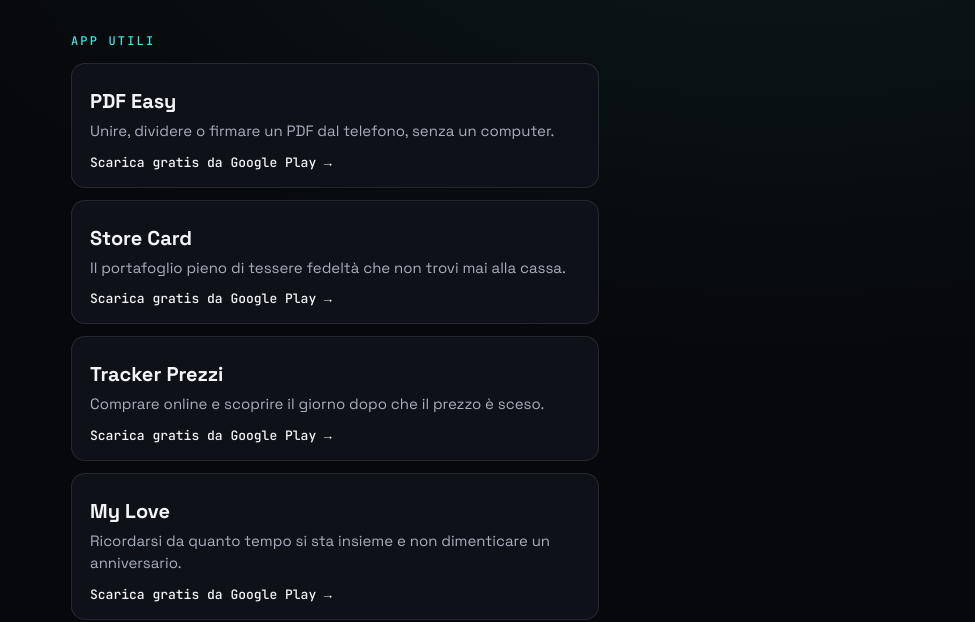
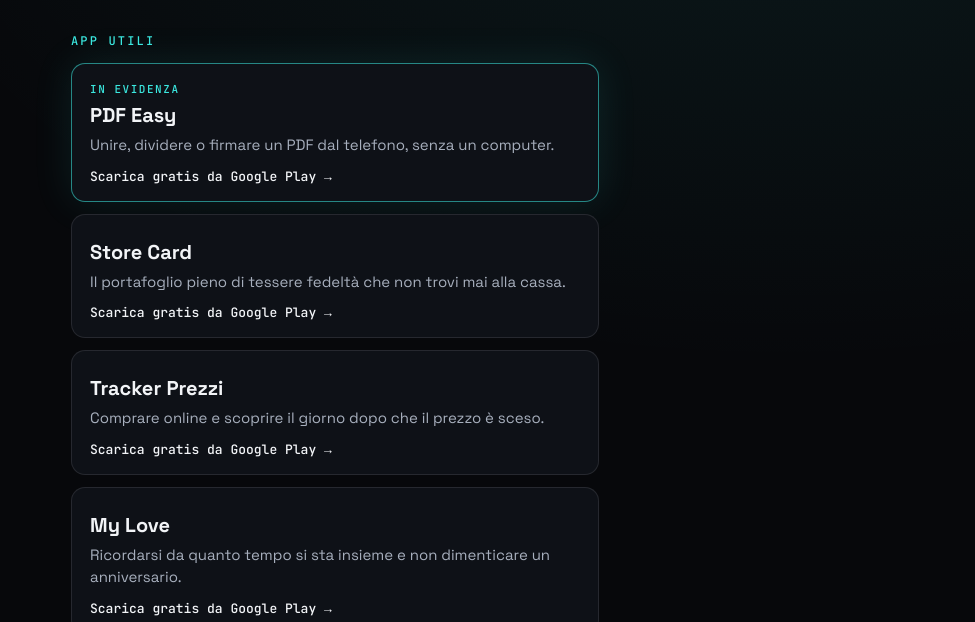
Before and after one commit to bishasocial/scenariozero-media, a plain HTML site: page index.html in a window 1280 px wide. Shown: the part 178-800 px from the top of the page, without its empty margins (305-1280 px from the left). Drawn offline with Linux system fonts and the light colour scheme.

Commit message:
Aggiorna pagina link in bio

```diff
--- a/index.html
+++ b/index.html
@@ -45,8 +45,8 @@
 
   <div class="label">APP UTILI</div>
 
-  <a class="app" href="https://play.google.com/store/apps/details?id=com.sirerald.pdfeasy&amp;referrer=utm_source%3Dinstagram%26utm_medium%3Dbio%26utm_campaign%3Dpdf_easy" rel="noopener">
-
+  <a class="app featured" href="https://play.google.com/store/apps/details?id=com.sirerald.pdfeasy&amp;referrer=utm_source%3Dinstagram%26utm_medium%3Dbio%26utm_campaign%3Dpdf_easy" rel="noopener">
+    <div class="tag">IN EVIDENZA</div>
     <h2>PDF Easy</h2>
     <p>Unire, dividere o firmare un PDF dal telefono, senza un computer.</p>
     <div class="cta">Scarica gratis da Google Play &rarr;</div>
```
